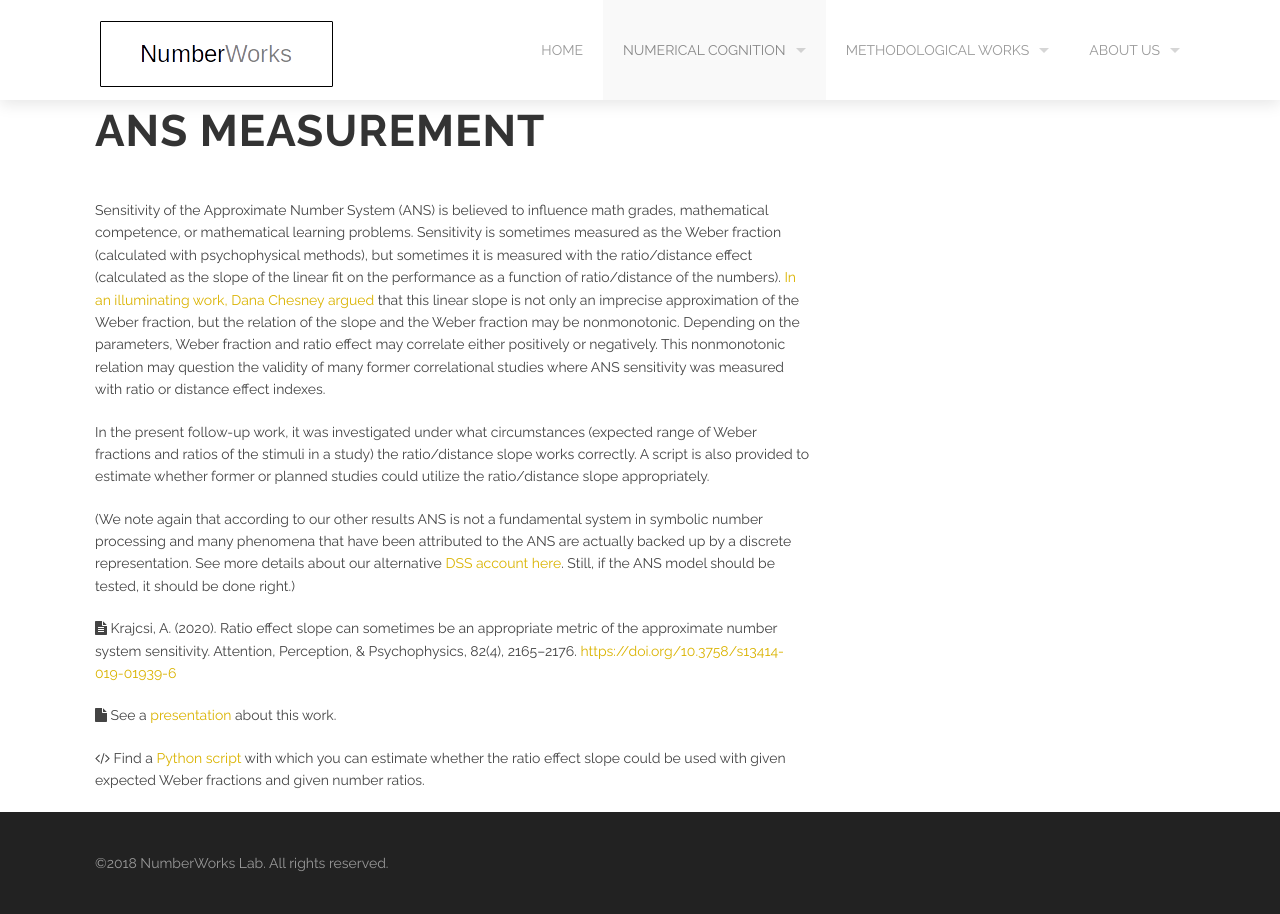
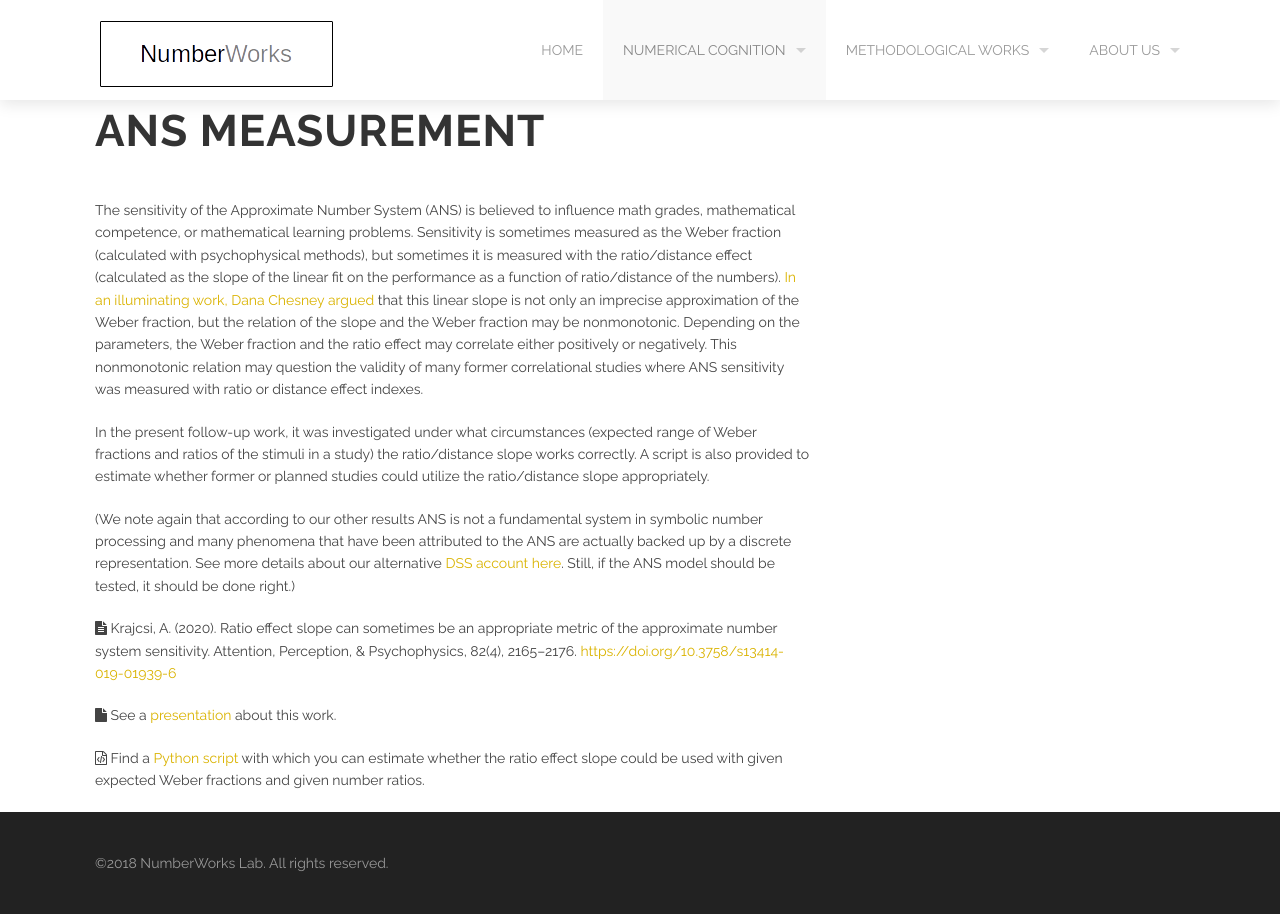
Before and after one commit to theNumberWorks/numberworks_website, a Jekyll site: the page built from ans_measurement.md, in a window 1280 px wide. Built offline with Jekyll 4.4.1, drawn with Linux system fonts in a browser that asks for light colours.

Commit message:
small fixes

```diff
--- a/ans_measurement.md
+++ b/ans_measurement.md
@@ -4,7 +4,7 @@ title: ANS measurement
 section_id: numerical_cognition
 ---
 
-Sensitivity of the Approximate Number System (ANS) is believed to influence math grades, mathematical competence, or mathematical learning problems. Sensitivity is sometimes measured as the Weber fraction (calculated with psychophysical methods), but sometimes it is measured with the ratio/distance effect (calculated as the slope of the linear fit on the performance as a function of ratio/distance of the numbers). [In an illuminating work, Dana Chesney argued](https://doi.org/10.3758/s13414-018-1515-x) that this linear slope is not only an imprecise approximation of the Weber fraction, but the relation of the slope and the Weber fraction may be nonmonotonic. Depending on the parameters, Weber fraction and ratio effect may correlate either positively or negatively. This nonmonotonic relation may question the validity of many former correlational studies where ANS sensitivity was measured with ratio or distance effect indexes.
+The sensitivity of the Approximate Number System (ANS) is believed to influence math grades, mathematical competence, or mathematical learning problems. Sensitivity is sometimes measured as the Weber fraction (calculated with psychophysical methods), but sometimes it is measured with the ratio/distance effect (calculated as the slope of the linear fit on the performance as a function of ratio/distance of the numbers). [In an illuminating work, Dana Chesney argued](https://doi.org/10.3758/s13414-018-1515-x) that this linear slope is not only an imprecise approximation of the Weber fraction, but the relation of the slope and the Weber fraction may be nonmonotonic. Depending on the parameters, the Weber fraction and the ratio effect may correlate either positively or negatively. This nonmonotonic relation may question the validity of many former correlational studies where ANS sensitivity was measured with ratio or distance effect indexes.
 
 In the present follow-up work, it was investigated under what circumstances (expected range of Weber fractions and ratios of the stimuli in a study) the ratio/distance slope works correctly. A script is also provided to estimate whether former or planned studies could utilize the ratio/distance slope appropriately.
 
@@ -15,4 +15,4 @@ In the present follow-up work, it was investigated under what circumstances (exp
 
 <i class='fa fa-file'></i> See a [presentation](https://docs.google.com/presentation/d/1py_2GnU3-NaamvxgRCGlsZjWGP4q5CtH5vyUNoJpgQQ/edit?usp=sharing) about this work.
 
-<i class='fa fa-code'></i> Find a [Python script](https://osf.io/69qnk/) with which you can estimate whether the ratio effect slope could be used with given expected Weber fractions and given number ratios.
+<i class='fa fa-file-code-o'></i> Find a [Python script](https://osf.io/69qnk/) with which you can estimate whether the ratio effect slope could be used with given expected Weber fractions and given number ratios.
```
